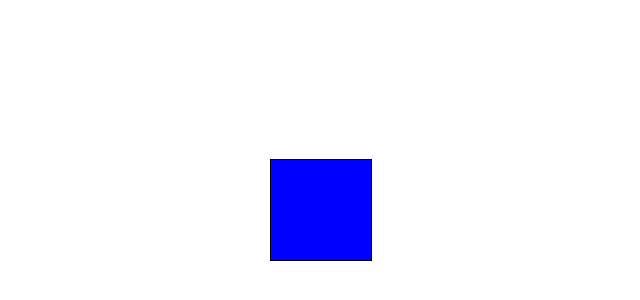
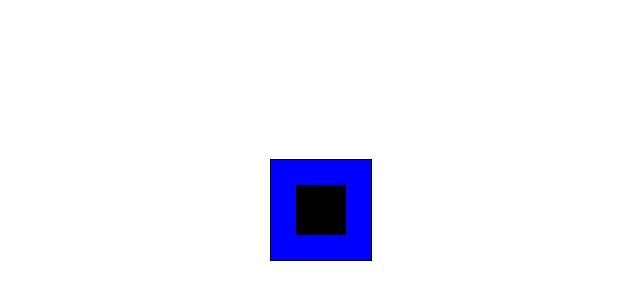
Before and after one commit to oinochoe/react, a React app: page / in a window 1280 px wide. Shown: the part 190-490 px from the top of the page, without its empty margins (319-959 px from the left). Built offline with nearby package versions, Linux system fonts and the light colour scheme.

Commit message:
scss로 사용 및 mixin 사용 및 변수 사용법

```diff
--- a/src/App.css
+++ /dev/null
@@ -1,14 +0,0 @@
-.box {
-    display:inline-block;
-    width:100px;
-    height:100px;
-    border:1px solid black;
-    position:fixed;
-    top:50%;
-    left:50%;
-    transform:translate(-50%, -50%);
-}
-
-.blue{
-    background:blue;
-}
--- a/src/App.js
+++ b/src/App.js
@@ -1,6 +1,6 @@
 import React, { Component } from 'react';
 import classNames from 'classnames/bind';
-import styles from './App.css';
+import styles from './App.scss';
 const cx = classNames.bind(styles);
 
 class App extends Component {
@@ -9,7 +9,7 @@ class App extends Component {
     return (
 
       <div className={cx('box', {blue: isBlue})}>
-
+        <div className={cx('box-inside')} />
       </div>
     );
   }
--- /dev/null
+++ b/src/App.scss
@@ -0,0 +1,31 @@
+$size: 100px;
+
+@mixin place-at-center() {
+    top:50%;
+    left:50%;
+    transform: translate(-50%, -50%);
+}
+.box {
+    display: inline-block;
+    width: $size;
+    height: $size;
+    border: 1px solid black;
+    position: fixed;
+    @include place-at-center();
+    &.blue {
+        background: blue;
+    }
+    &:hover {
+        background: yellow
+    }
+    &:active {
+        background: red;
+    }
+    .box-inside{
+        position: absolute;
+        background:black;
+        width: $size/2;
+        height: $size/2;
+        @include place-at-center();
+    }
+}
```
